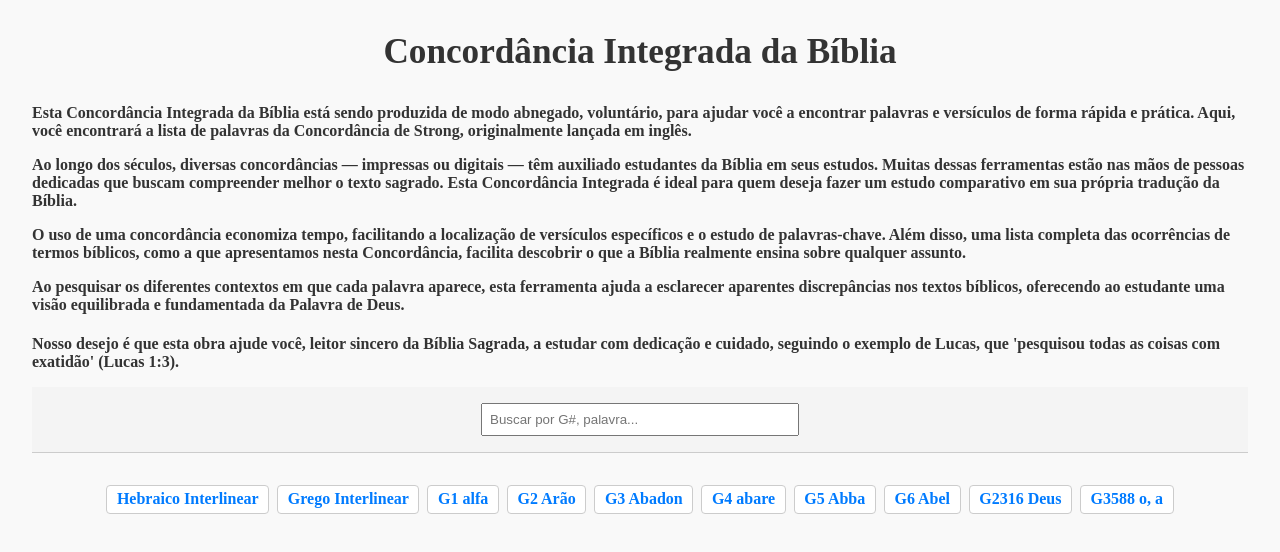
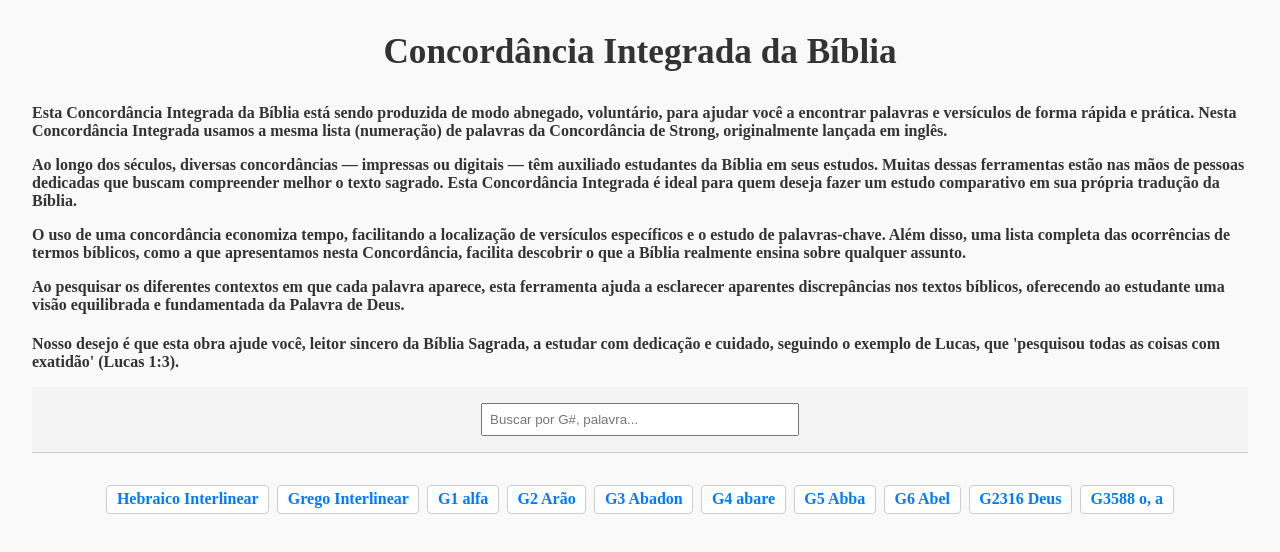
Before and after one commit to bhsinterlinear-ui/grego-interlinear, a plain HTML site: page CIB-Grego.html in a window 1280 px wide. Drawn offline with nearby package versions, Linux system fonts and the light colour scheme.

Commit message:
Update CIB-Grego.html
mesma lista

```diff
--- a/CIB-Grego.html
+++ b/CIB-Grego.html
@@ -38,7 +38,7 @@
     <h1>Concordância Integrada da Bíblia</h1>
 </header>
 </header>
-    <h4><p>Esta Concordância Integrada da Bíblia está sendo produzida de modo abnegado, voluntário, para ajudar você a encontrar palavras e versículos de forma rápida e prática. Aqui, você encontrará a lista de palavras da Concordância de Strong, originalmente lançada em inglês.<p>
+    <h4><p>Esta Concordância Integrada da Bíblia está sendo produzida de modo abnegado, voluntário, para ajudar você a encontrar palavras e versículos de forma rápida e prática. Nesta Concordância Integrada usamos a mesma lista (numeração) de palavras da Concordância de Strong, originalmente lançada em inglês.<p>
 <p>Ao longo dos séculos, diversas concordâncias — impressas ou digitais — têm auxiliado estudantes da Bíblia em seus estudos. Muitas dessas ferramentas estão nas mãos de pessoas dedicadas que buscam compreender melhor o texto sagrado. Esta Concordância Integrada é ideal para quem deseja fazer um estudo comparativo em sua própria tradução da Bíblia.<p>
 <p>O uso de uma concordância economiza tempo, facilitando a localização de versículos específicos e o estudo de palavras-chave. Além disso, uma lista completa das ocorrências de termos bíblicos, como a que apresentamos nesta Concordância, facilita descobrir o que a Bíblia realmente ensina sobre qualquer assunto.<p>
 <p>Ao pesquisar os diferentes contextos em que cada palavra aparece, esta ferramenta ajuda a esclarecer aparentes discrepâncias nos textos bíblicos, oferecendo ao estudante uma visão equilibrada e fundamentada da Palavra de Deus.<p><h4>
```
